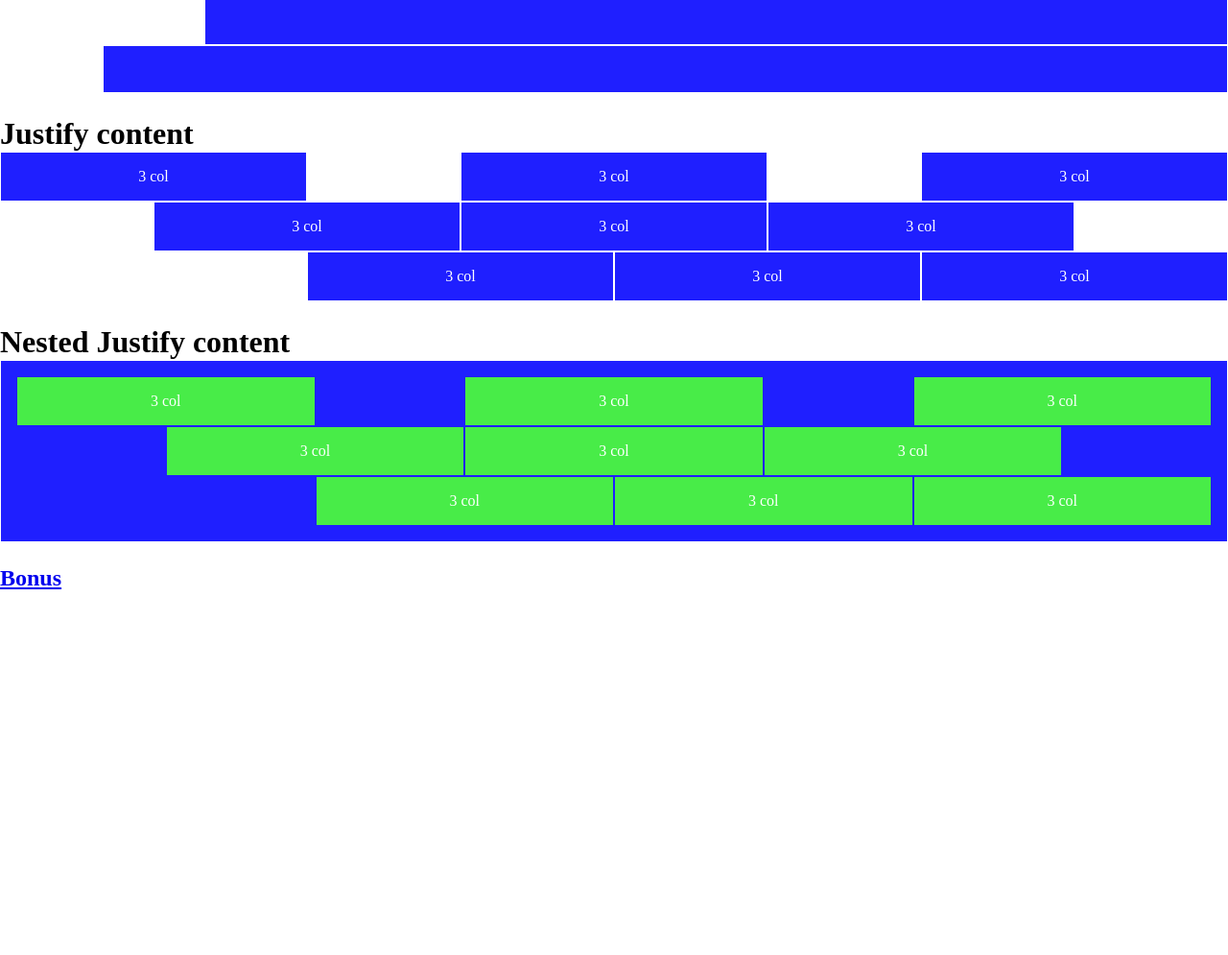
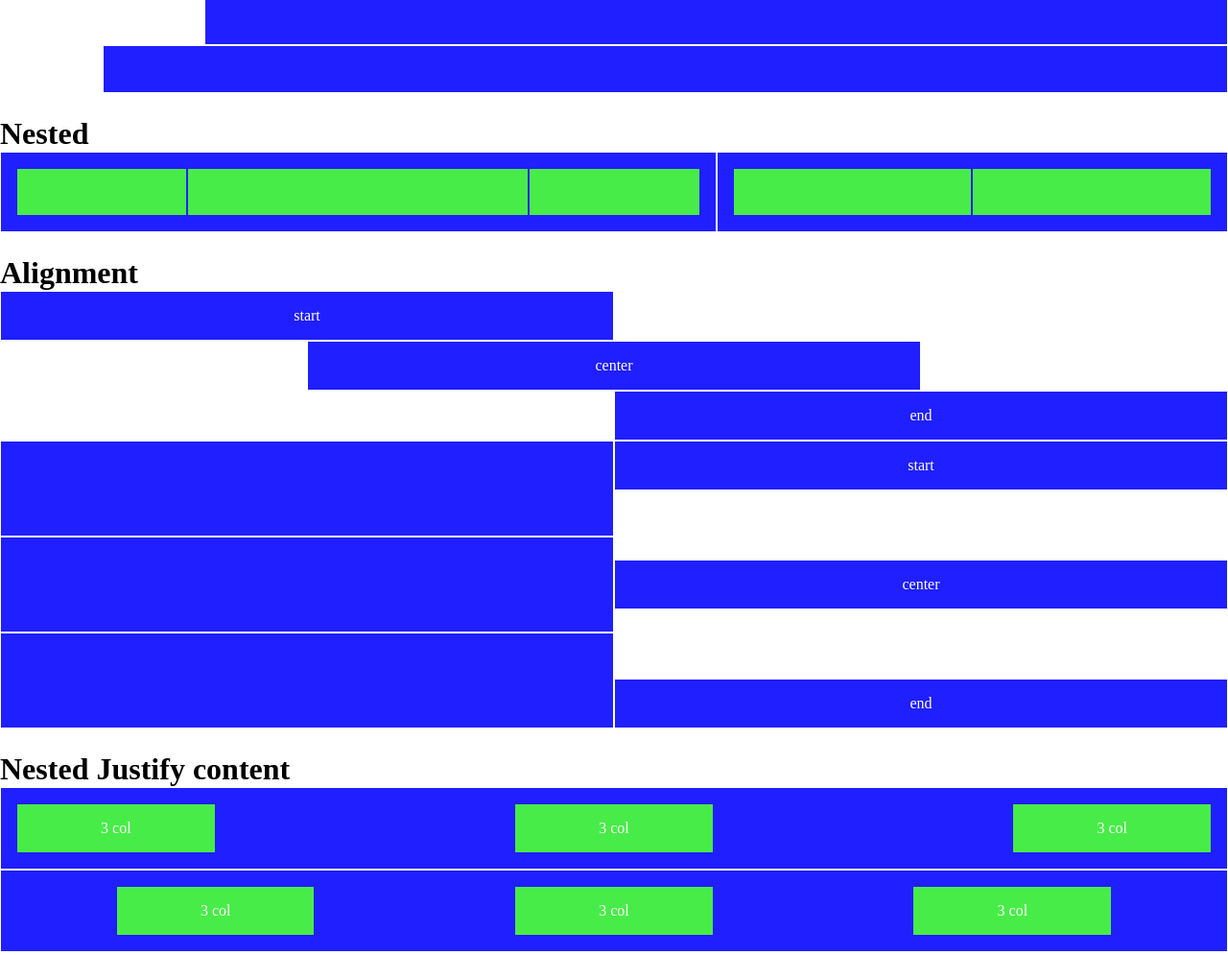
Before and after one commit to RenatoFringuello/html-css-12bool, a plain HTML site: page index.html in a window 1280 px wide. Shown: the part 1289-2284 px from the top of the page at 96% size. Before the commit the page ends 1929 px from the top, so only its background shows below. Drawn offline with Linux system fonts and the light colour scheme.

Commit message:
add corrections

```diff
--- a/css/12BoolFlex.css
+++ b/css/12BoolFlex.css
@@ -8,13 +8,25 @@
     flex-wrap: wrap;
 }
 
-.flex-between{
+.align-start{
+    align-items: flex-start;
+}
+.align-center{
+    align-items: center;
+}
+.align-end{
+    align-items: flex-end;
+}
+.justify-between{
     justify-content: space-between;
 }
-.flex-center{
+.justify-around{
+    justify-content: space-around;
+}
+.justify-center{
     justify-content: center;
 }
-.flex-end{
+.justify-end{
     justify-content: flex-end;
 }
 
@@ -31,6 +43,9 @@
 [class *= "col"].nested{
     background-color: rgb(72, 236, 72);
     border: 1px solid #1f1fff;
+}
+[class *= "col"].double{
+    min-height: 100px;
 }
 
 .col{
--- a/index.html
+++ b/index.html
@@ -15,6 +15,7 @@
     <main>
         <h1>Esercizio per Casa</h1>
         <section>
+            <!-- dal momento che c'è il flex wrap le row non sono obbligatorie CON LE COL-N -->
             <div class="row">
                 <div class="col-1">1 col</div>
                 <div class="col-1">1 col</div>
@@ -30,6 +31,7 @@
                 <div class="col-1">1 col</div>
             </div>
             <div class="row">
+                <!-- il contenuto andrebbe messo dentro un div e non direttamente nel col -->
                 <div class="col-2">2 col</div>
                 <div class="col-5">5 col</div>
                 <div class="col-5">5 col</div>
@@ -98,6 +100,7 @@
         <h1>Offset</h1>
         <section>
             <div class="row">
+                <!-- gli offset e col si possono mettere nello stesso div -->
                 <div class="offset-11"></div>
                 <div class="col-1"></div>
             </div>
@@ -142,42 +145,63 @@
                 <div class="col-11"></div>
             </div>
         </section>
-        <h1>Justify content</h1>
+        <h1>Nested</h1>
         <section>
-            <div class="row flex-between">
-                <div class="col-3">3 col</div>
-                <div class="col-3">3 col</div>
-                <div class="col-3">3 col</div>
+            <div class="row">
+                <div class="col-7">
+                    <div class="row">
+                        <div class="col-3 nested"></div>
+                        <div class="col-6 nested"></div>
+                        <div class="col-3 nested"></div>
+                    </div>
+                </div>
+                <div class="col-5">
+                    <div class="row">
+                        <div class="col-6 nested"></div>
+                        <div class="col-6 nested"></div>
+                    </div>
+                </div>
             </div>
-            <div class="row flex-center">
-                <div class="col-3">3 col</div>
-                <div class="col-3">3 col</div>
-                <div class="col-3">3 col</div>
+        </section>
+        <h1>Alignment</h1>
+        <section>
+            <div class="row">
+                <div class="col-6">start</div>
             </div>
-            <div class="row flex-end">
-                <div class="col-3">3 col</div>
-                <div class="col-3">3 col</div>
-                <div class="col-3">3 col</div>
+            <div class="row justify-center">
+                <div class="col-6">center</div>
+            </div>
+            <div class="row justify-end">
+                <div class="col-6">end</div>
+            </div>
+            <div class="row align-start">
+                <div class="col-6 double"></div>
+                <div class="col-6">start</div>
+            </div>
+            <div class="row align-center">
+                <div class="col-6 double"></div>
+                <div class="col-6">center</div>
+            </div>
+            <div class="row align-end">
+                <div class="col-6 double"></div>
+                <div class="col-6">end</div>
             </div>
         </section>
         <h1>Nested Justify content</h1>
         <section>
             <div class="row">
                 <div class="col-12">
-                    <div class="row flex-between">
-                        <div class="col-3 nested">3 col</div>
-                        <div class="col-3 nested">3 col</div>
-                        <div class="col-3 nested">3 col</div>
+                    <div class="row justify-between">
+                        <div class="col-2 nested">3 col</div>
+                        <div class="col-2 nested">3 col</div>
+                        <div class="col-2 nested">3 col</div>
                     </div>
-                    <div class="row flex-center">
-                        <div class="col-3 nested">3 col</div>
-                        <div class="col-3 nested">3 col</div>
-                        <div class="col-3 nested">3 col</div>
-                    </div>
-                    <div class="row flex-end">
-                        <div class="col-3 nested">3 col</div>
-                        <div class="col-3 nested">3 col</div>
-                        <div class="col-3 nested">3 col</div>
+                </div>
+                <div class="col-12">
+                    <div class="row justify-around">
+                        <div class="col-2 nested">3 col</div>
+                        <div class="col-2 nested">3 col</div>
+                        <div class="col-2 nested">3 col</div>
                     </div>
                 </div>
             </div>
```
